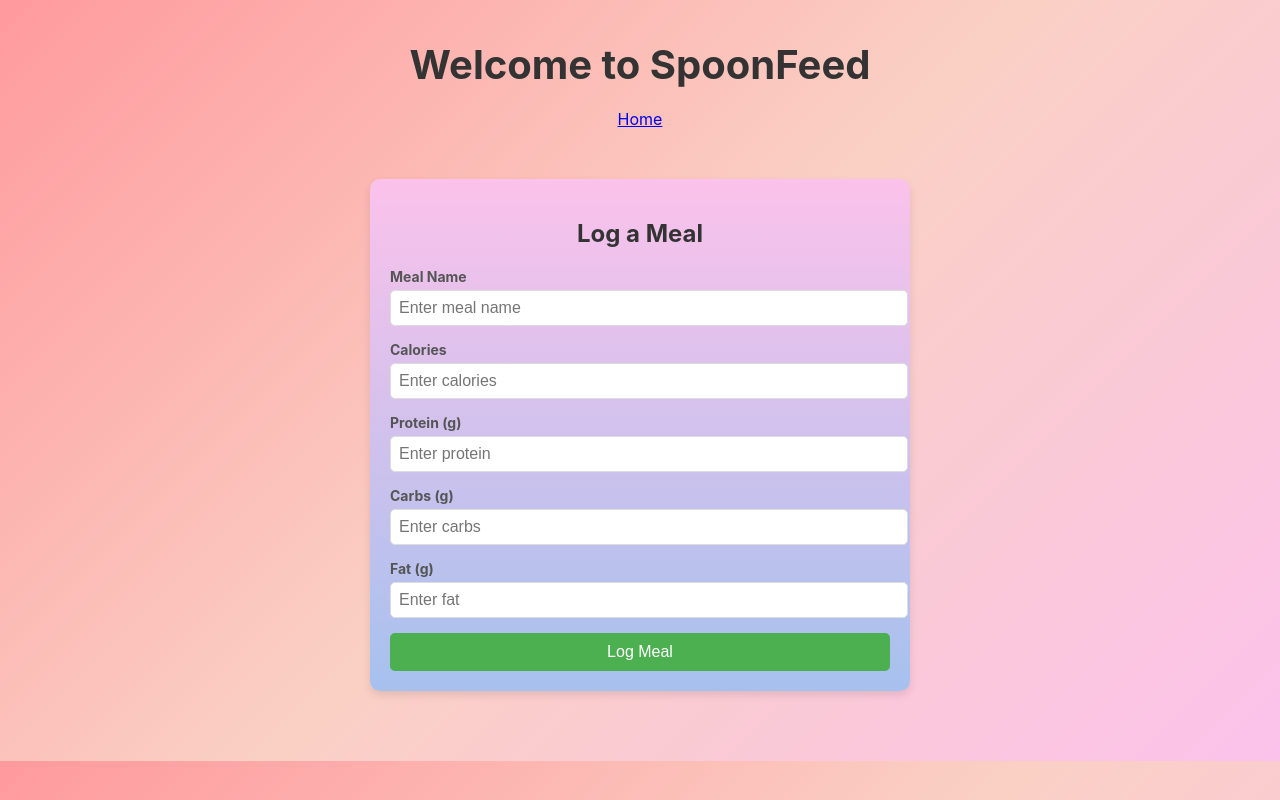
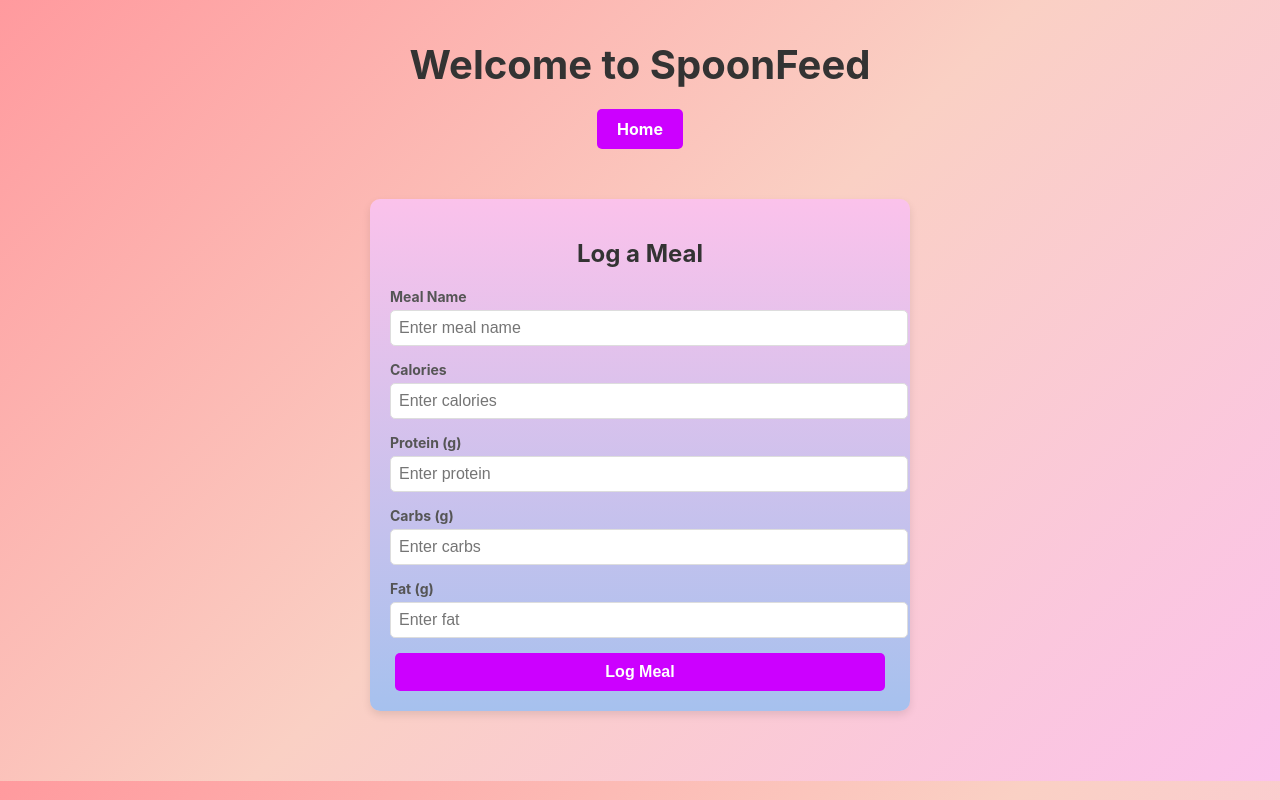
Before and after one commit to rmgiasson/SpoonFeed, a React (Create React App) app in the folder client/: page /log-meal in a window 1280 px wide. Built offline with nearby package versions, Linux system fonts and the light colour scheme.

Commit message:
Update App.css

```diff
--- a/client/src/App.css
+++ b/client/src/App.css
@@ -32,6 +32,40 @@
   color: #0056b3;
 }
 
+.log-meal-button {
+  display: inline-block;
+  background-color: #cc00ff; /* Blue background */
+  color: white; /* White text */
+  padding: 10px 20px; /* Add padding */
+  text-decoration: none; /* Remove underline */
+  font-weight: bold; /* Make the text bold */
+  border-radius: 5px; /* Add rounded corners */
+  margin: 0 5px; /* Add space between buttons */
+  text-align: center; /* Center the text */
+}
+
+.log-meal-button:hover {
+  background-color: #0056b3; /* Darker blue on hover */
+  cursor: pointer; /* Pointer cursor on hover */
+}
+
+.home-button {
+  display: inline-block;
+  background-color: #cc00ff; /* Blue background */
+  color: white; /* White text */
+  padding: 10px 20px; /* Add padding */
+  text-decoration: none; /* Remove underline */
+  font-weight: bold; /* Make the text bold */
+  border-radius: 5px; /* Add rounded corners */
+  margin: 0 5px; /* Add space between buttons */
+  text-align: center; /* Center the text */
+}
+
+.home-button:hover {
+  background-color: #0056b3; /* Darker blue on hover */
+  cursor: pointer; /* Pointer cursor on hover */
+}
+
 /* Responsive adjustments for mobile devices */
 @media (max-width: 768px) {
   .app-heading {
```
